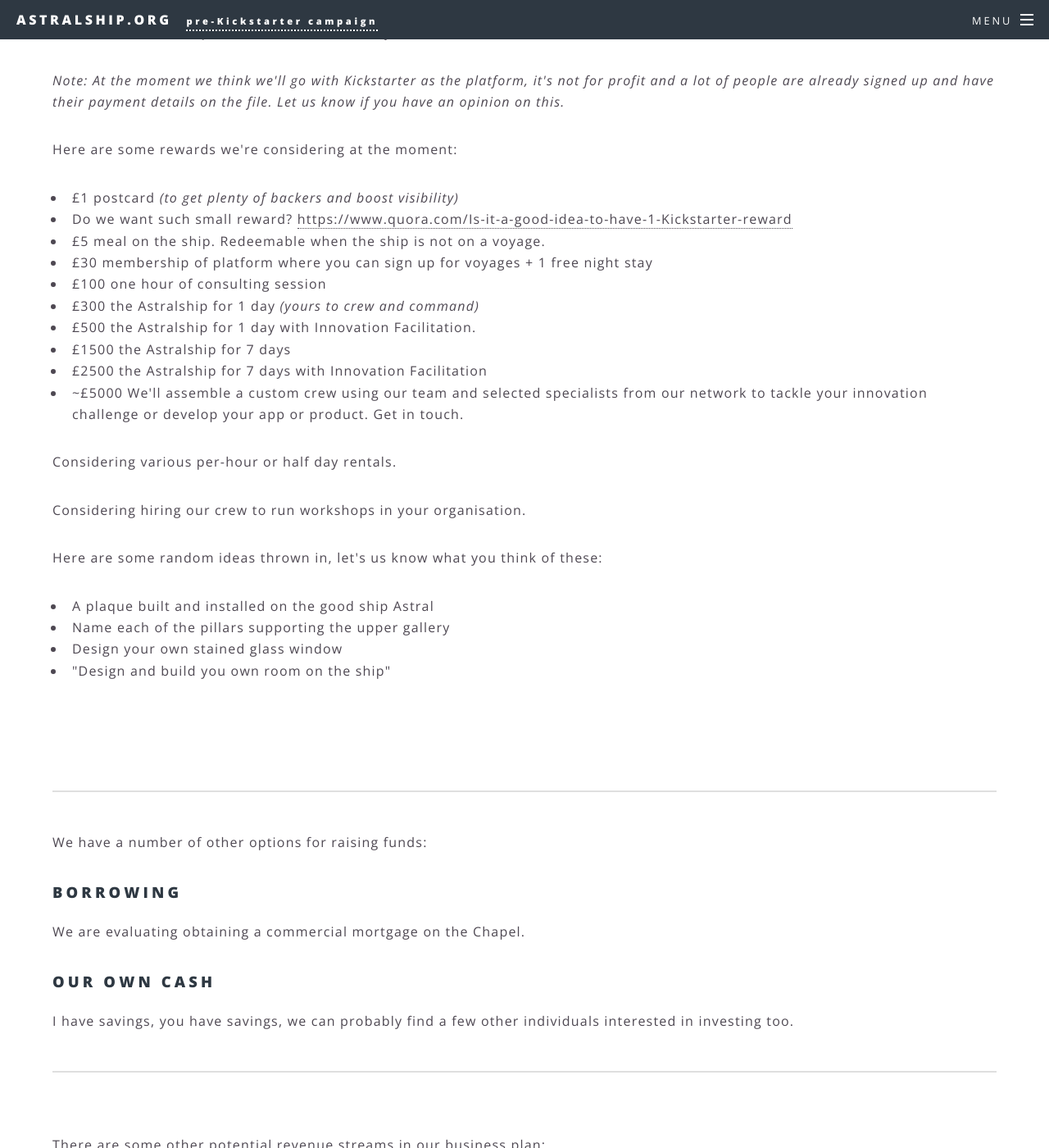
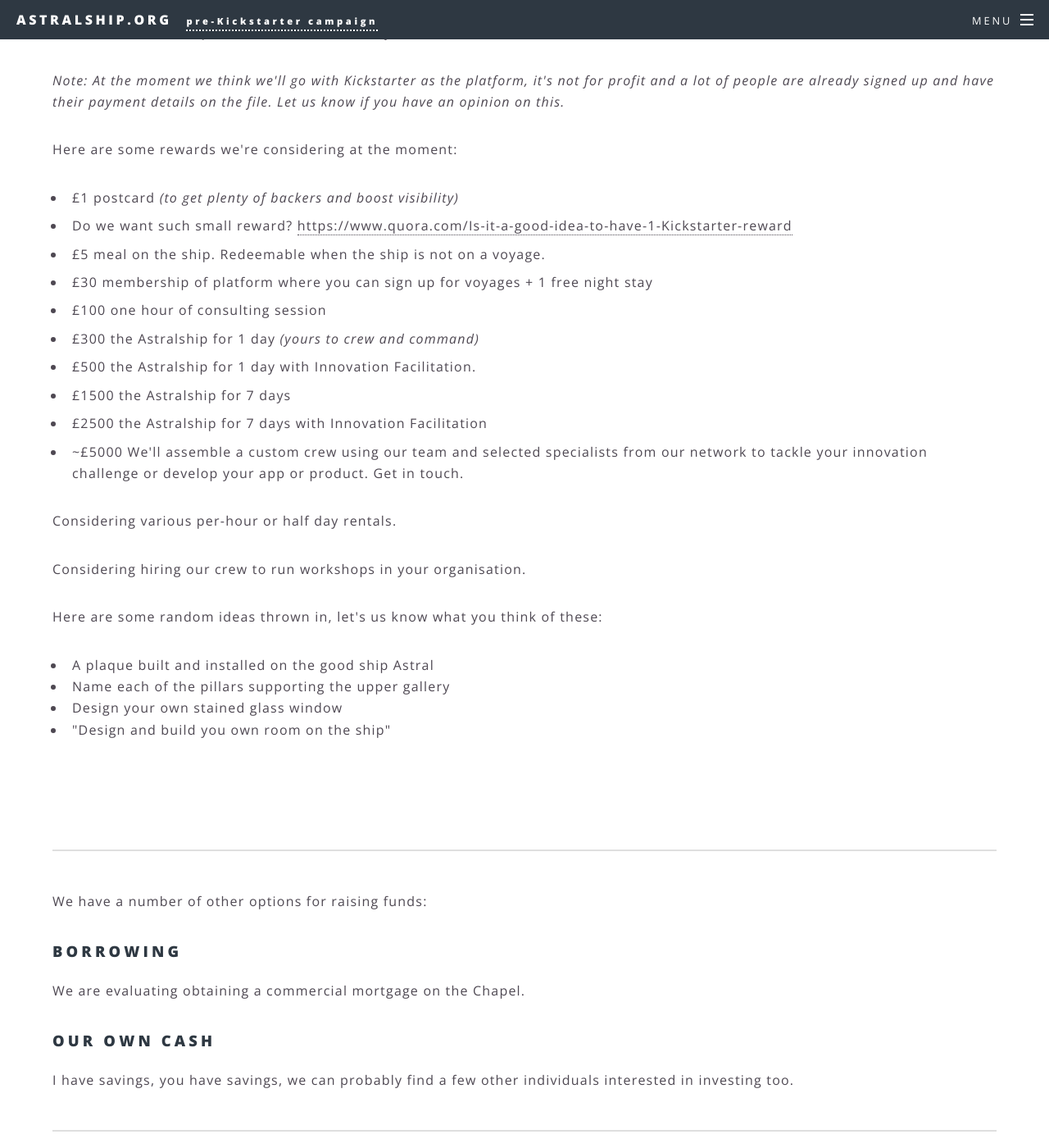
Before and after one commit to astralship/astralship.github.io, a Jekyll site: the page built from investment.html, in a window 1280 px wide and 1400 px high, scrolled down 1064 px. Shown: the whole window at 82% size. Built offline with Jekyll 4.4.1, drawn with Linux system fonts in a browser that asks for light colours; comment, search, counter and statistics services are not loaded.

Commit message:
CSS fixes

```diff
--- a/_sass/our-styles.scss
+++ b/_sass/our-styles.scss
@@ -210,6 +210,10 @@
   padding-bottom: 3px;
 }
 
+ul.margin li {
+  margin-bottom: 8px;
+}
+
 @media (max-width: 480px) { // Too much stuff, overllaping hamburger
   .hide-on-mobile {
     display: none;
--- a/investment.html
+++ b/investment.html
@@ -24,7 +24,7 @@
 
 	<p>Here are some rewards we're considering at the moment:</p>
 
-	<ul>
+	<ul class="margin">
 		<li>£1 postcard <em>(to get plenty of backers and boost visibility)</em></li>
 		<li>Do we want such small reward? <a href="https://www.quora.com/Is-it-a-good-idea-to-have-1-Kickstarter-reward">https://www.quora.com/Is-it-a-good-idea-to-have-1-Kickstarter-reward</a></li>
 		<li>£5 meal on the ship. Redeemable when the ship is not on a voyage.</li>
@@ -111,13 +111,14 @@
 	<h3>Getting ready</h3>
 	<script src="https://checkout.stripe.com/checkout.js"></script> <!-- saving some bandwidth -->
 
-
-	<p>If you are at this point - we assume you have a decent understanding the <strong>astralship</strong></p>
-	<p>We are going to run Kickstarter campaign and before it goes live we offer discounted rewards, see <a href="investment">investment</a>.</p>
-	<p>We operate in a fully transparent (open-source) manner, see <a href="https://www.facebook.com/astralship/videos/244750819331592/">video on FB</a> explaining our tools.</p>
-	<p>We are not lawyers, accountants, significant others - we are on the <a href="mission">mission</a> to heal the planet.</p>
-	<p>We kindly appreciate all the financial contributions - money will be put to a good use, primarily <a href="refurbishment">refurbishment</a>.</p>
-	<p>We hope this website is easy to use, in case of any question please <a href="contact">contact us</a> directly.</p>
+	<ul class="margin">
+		<li>If you are at this point - we assume you have a decent understanding the <strong>astralship</strong></li>
+		<li>We are going to run Kickstarter campaign and before it goes live we offer discounted rewards, see <a href="investment">investment</a>.</li>
+		<li>We operate in a fully transparent (open-source) manner, see <a href="https://www.facebook.com/astralship/videos/244750819331592/">video on FB</a> explaining our tools.</li>
+		<li>We are not lawyers, accountants, significant others - we are on the <a href="mission">mission</a> to heal the planet.</li>
+		<li>We kindly appreciate all the financial contributions - money will be put to a good use, primarily <a href="refurbishment">refurbishment</a>.</li>
+		<li>We hope this website is easy to use, in case of any question please <a href="contact">contact us</a> directly.</li>
+	<ul>
 
 	<br><br>
 
@@ -153,7 +154,7 @@
 	</span>
 
 	<h3>Our promise</h3>
-	<ul>
+	<ul class="margin">
 		<li>Always acting with the highest degree of trust, honesty, transparency, integrity - we invite to participate in all our processes - we operate pretty much in public.</li>
 		<li>These prices will never get any cheaper - on Kickstarter they will be 15-20% more - after Kicstarter they will be another 15-20% more - you are getting yourself a very good deal</li>
 		<li>Rewards and transferable and redeemable till <a href="https://en.wikipedia.org/wiki/Year_2038_problem">03:14:07 UTC on 19 January 2038</a> - across all of our future facilities - at first we wanted to say &quot;forever&quot; but 20+ years should be enough.</li>
```
